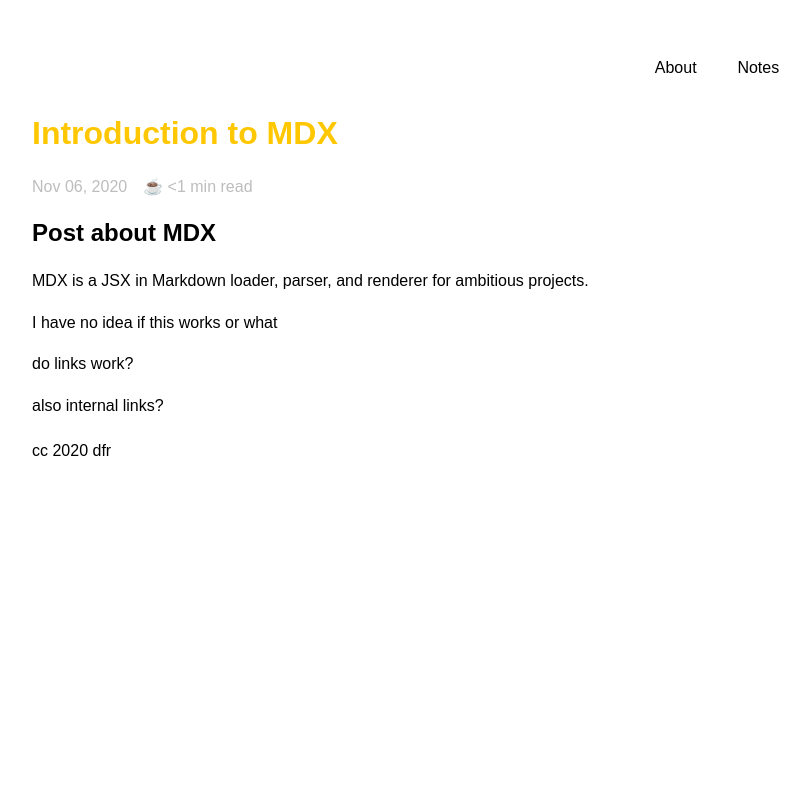
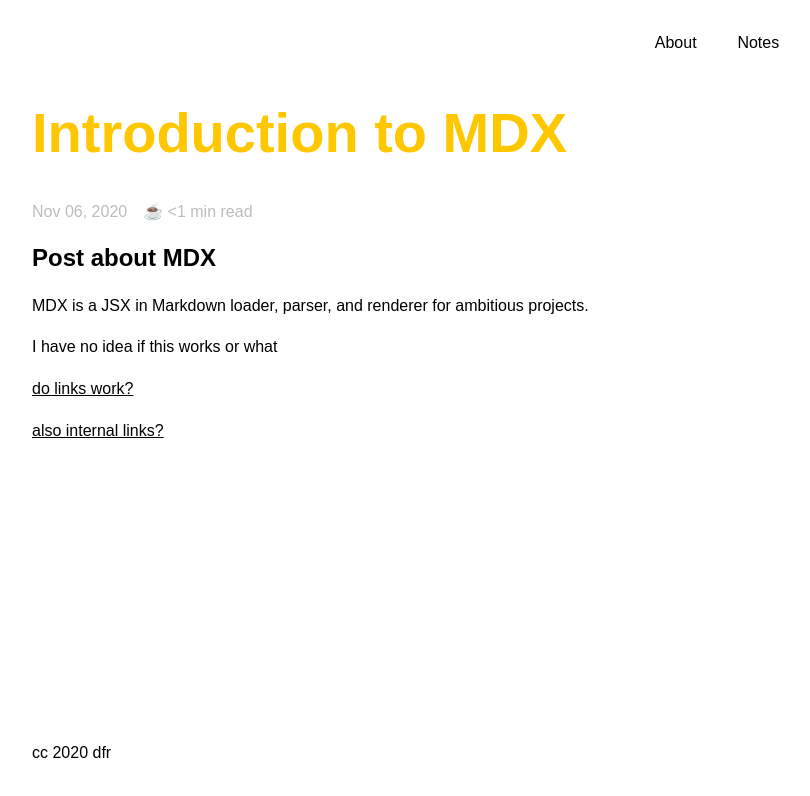
Before and after one commit to dfrico/dfr-web, a Next.js app: page /blog/2020-11-05-setup in a window 1280 px wide. Shown: the top 796 px of the page, without its empty margins (228-1038 px from the left). Built offline with nearby package versions, Linux system fonts and the light colour scheme.

Commit message:
Fixed footer styles and improved preview cards

```diff
--- a/components/cursor/styles.module.scss
+++ b/components/cursor/cursor.module.scss
@@ -39,10 +39,10 @@
     right: 0;
     top: 0;
     transform: translate(var(--translateX), var(--translateY));
-    transition-property: "opacity";
+    transition-property: 'opacity';
 
     @media (prefers-color-scheme: dark) {
-      background-color: #FFF;
+      background-color: #fff;
     }
   }
 }
--- a/components/cursor/index.js
+++ b/components/cursor/index.js
@@ -1,6 +1,6 @@
 import React, { useEffect } from 'react';
 import headerStyles from '../header/header.module.scss';
-import styles from './styles.module.scss';
+import styles from './cursor.module.scss';
 
 export default function Cursor() {
   // Codepen by cezzre
--- a/components/footer/footer.module.scss
+++ b/components/footer/footer.module.scss
@@ -1,5 +1,7 @@
 .footer {
+  position: absolute;
+  bottom: 0;
+  height: 2.5rem;
   width: 100%;
-  height: 300px;
   margin: 20px 0;
 }
--- a/components/layout/index.js
+++ b/components/layout/index.js
@@ -3,6 +3,7 @@ import Head from 'next/head';
 import Header from '../header';
 import Cursor from '../cursor';
 import Footer from '../footer';
+import styles from './layout.module.scss';
 
 function Layout({ children, pageTitle, description }) {
   return (
@@ -15,10 +16,10 @@ function Layout({ children, pageTitle, description }) {
       </Head>
       <main>
         <Header />
-        <div className="content">{children}</div>
-        <Cursor />
+        <div className={styles.content}>{children}</div>
         <Footer />
       </main>
+      <Cursor />
     </>
   );
 }
--- /dev/null
+++ b/components/layout/layout.module.scss
@@ -0,0 +1,3 @@
+.content {
+  padding-bottom: 3.75rem;
+}
--- a/components/postHeader/index.js
+++ b/components/postHeader/index.js
@@ -1,35 +1,20 @@
 import PropTypes from 'prop-types';
+import styles from './postHeader.module.scss';
 
 const HeadPost = ({ meta, isBlogPost }) => (
-  <>
-    <h1 className={isBlogPost ? 'great-title' : null}>{meta.title}</h1>
-    <div className="details">
+  <div className={styles.postHeader}>
+    <h1 className={isBlogPost ? styles.title : styles.previewTitle}>
+      {meta.title}
+    </h1>
+    <div className={styles.details}>
       {isBlogPost ? null : <p>{meta.description}</p>}
       <span>{meta.date}</span>
       <span role="img" aria-label="one coffee">
         {`☕ ${meta.readTime} min read`}
       </span>
+      {!isBlogPost ? <span>Read more →</span> : null}
     </div>
-    <style jsx>
-      {`
-        h1 {
-          font-size: 1.5rem;
-          font-weight: 700;
-          color: #ffc700;
-        }
-        .great-title {
-          font-size: 2rem;
-        }
-        .details span {
-          color: #bdbdbd;
-          margin-right: 1rem;
-        }
-        .details {
-          margin-bottom: 1rem;
-        }
-      `}
-    </style>
-  </>
+  </div>
 );
 
 HeadPost.propTypes = {
--- /dev/null
+++ b/components/postHeader/postHeader.module.scss
@@ -0,0 +1,24 @@
+.postHeader {
+  h1 {
+    color: #ffc700;
+  }
+}
+
+.title {
+  font-weight: 800;
+  font-size: 3.5rem;
+  line-height: 3.5rem;
+}
+
+.previewTitle {
+  font-size: 1.5rem;
+  font-weight: 700;
+  margin-top: 0;
+}
+
+.details {
+  span {
+    color: #bdbdbd;
+    margin-right: 1rem;
+  }
+}
--- a/pages/index.js
+++ b/pages/index.js
@@ -3,8 +3,10 @@ import Preview from '../components/preview';
 import postList from '../utils/getAllPosts';
 
 export default function Home() {
+  // TODO: move to /blog, create home
   return (
     <>
+      <br />
       {postList.map((post) => (
         <Preview key={post.link} post={post} />
       ))}
--- a/styles/globals.css
+++ b/styles/globals.css
@@ -22,22 +22,25 @@ body {
 }
 a {
   color: #000;
+  text-decoration: underline;
 }
 a:visited,
 a:hover {
   color: #1c1c1c;
 }
 img,
-main,
 pre > code {
   display: block;
   margin: 25px auto;
 }
 main {
-  padding: 20px;
+  position: relative;
   max-width: 800px;
+  min-height: 100vh;
   line-height: 1.6;
   word-wrap: break-word;
+  margin: 0 auto;
+  padding: 20px;
 }
 img {
   max-width: 100%;
@@ -68,8 +71,8 @@ hr {
 }
 @media (prefers-color-scheme: dark) {
   body {
-    background-color: #030303;
-    color: #fdfdfd;
+    background-color: #1c1c1c;
+    color: #fafafa;
   }
   a {
     color: #f8f8f8;
@@ -79,6 +82,6 @@ hr {
     color: #bdbdbd;
   }
   code {
-    background: #1c1c1c;
+    background: #030303;
   }
 }
```
Also changed, not shown: components/preview/index.js (+17 -6 lines), components/preview/preview.module.scss (added, +43 -0 lines), pages/blog/2020-11-07-bundle-analyzer/index.mdx (+4 -3 lines).
